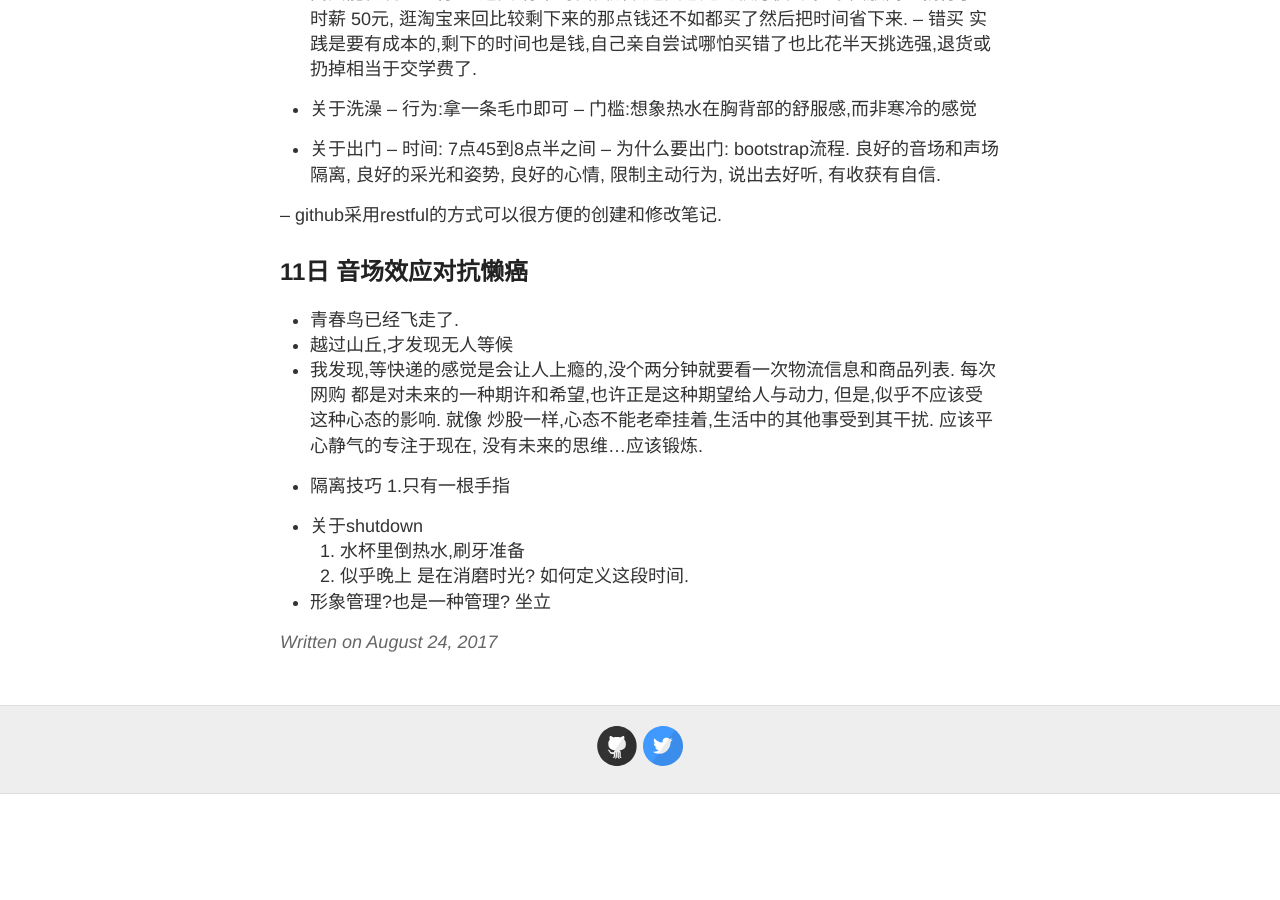
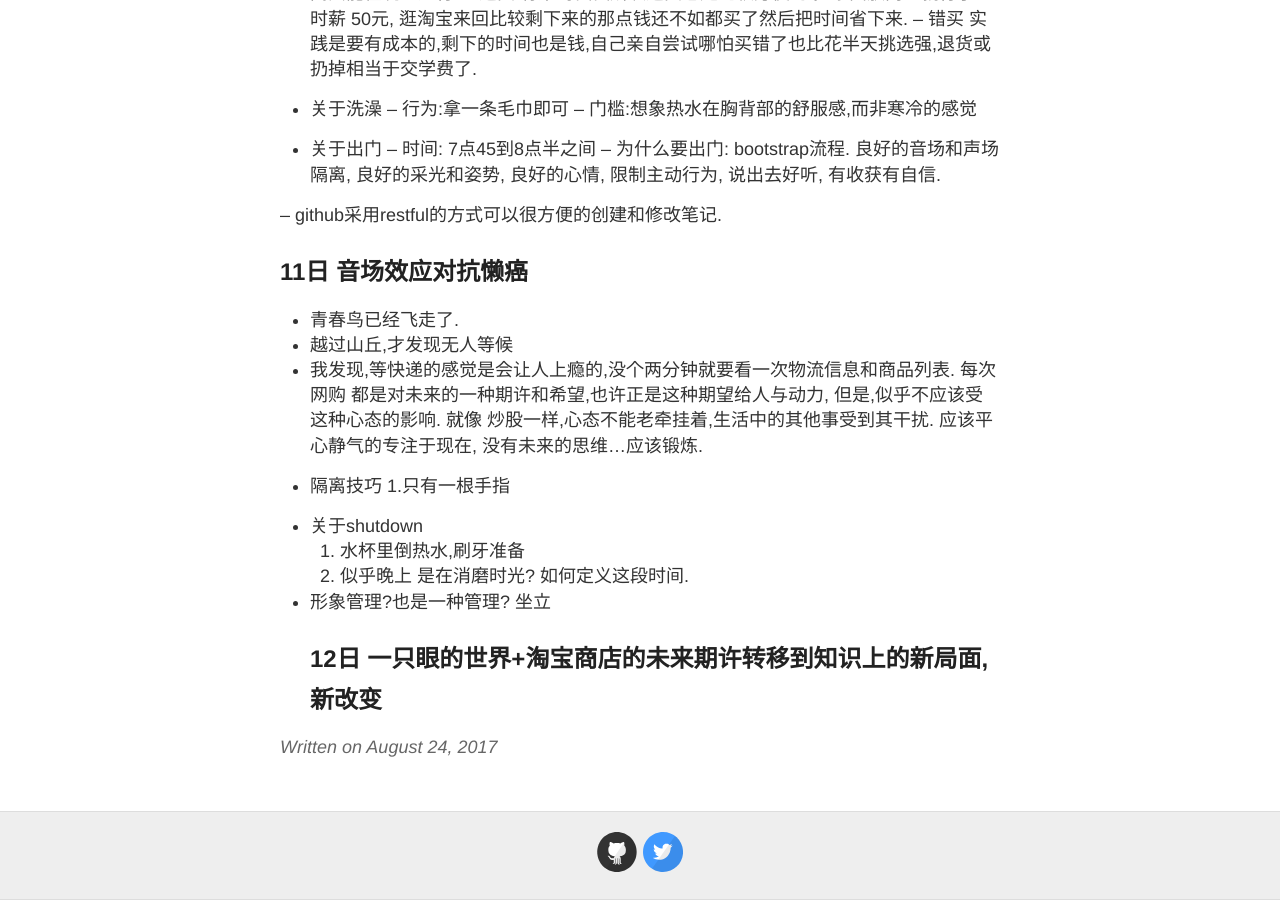
Before and after one commit to evelol/zzx_blog, a Jekyll site: the page built from _posts/2017-08-24-Ok.md, in a window 1280 px wide and 900 px high, scrolled down 6568 px. Built offline with Jekyll 4.4.1, drawn with Linux system fonts in a browser that asks for light colours; our own code applies the rules of GitHub Pages for plain Markdown files; before the commit the page ends 7362 px from its top, so only the background shows below that.

Commit message:
Update 2017-08-24-Ok.md

```diff
--- a/_posts/2017-08-24-Ok.md
+++ b/_posts/2017-08-24-Ok.md
@@ -222,3 +222,4 @@
 1. 水杯里倒热水,刷牙准备
 2. 似乎晚上 是在消磨时光? 如何定义这段时间.
 - 形象管理?也是一种管理? 坐立
+## 12日 一只眼的世界+淘宝商店的未来期许转移到知识上的新局面,新改变
```
